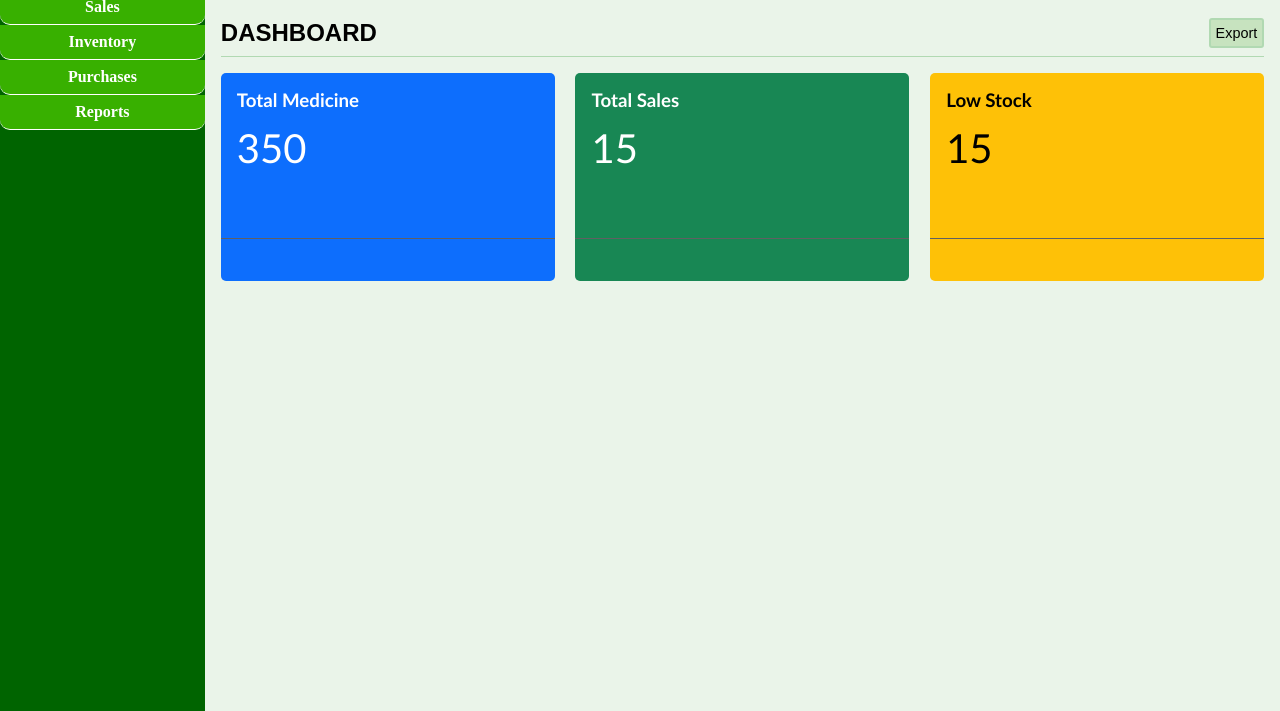
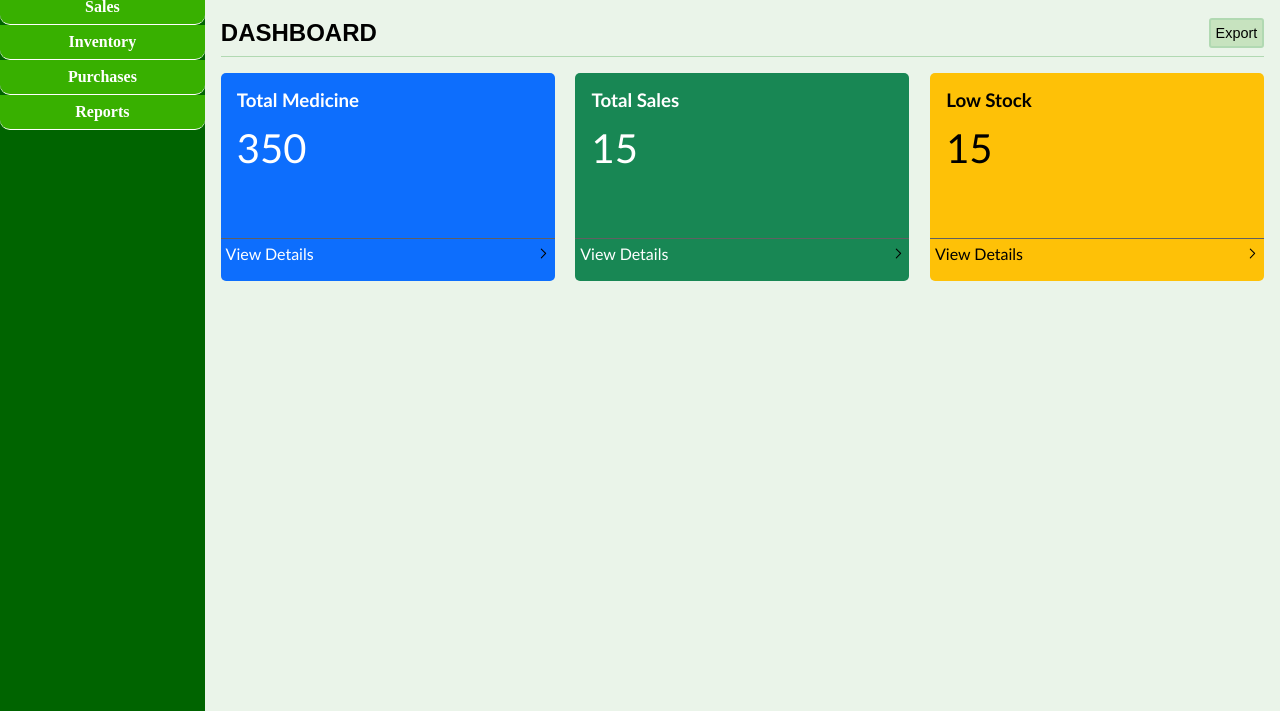
Before and after one commit to solorence/pharmacy-management, a plain HTML site: page index.html in a window 1280 px wide. Shown: the part 89-800 px from the top of the page. Drawn offline with Linux system fonts and the light colour scheme.

Commit message:
additions in dashboard

```diff
--- a/css/style.css
+++ b/css/style.css
@@ -166,6 +166,23 @@
     background-color:var(--low-stock);
 }
 
+.dashboard .section1 .card-footer {
+    display: flex;
+    justify-content:space-between;
+    align-items:center;
+    padding:0.3rem;
+}
+
+.dashboard .section1 .card-footer a{
+
+}
+
+.dashboard .section1 .card-footer svg{
+    width:4%;
+    height:100%;
+}
+
+
 
 /********************************************************************/
 
--- a/sidebar/dashboard.html
+++ b/sidebar/dashboard.html
@@ -18,6 +18,8 @@
         </div>
 
         <div class='card-footer'>
+            <a>View Details</a>
+            <svg  viewBox="0 0 24 24" fill="none" xmlns="http://www.w3.org/2000/svg" transform="matrix(-1, 0, 0, 1, 0, 0)"><g id="SVGRepo_bgCarrier" stroke-width="0"></g><g id="SVGRepo_tracerCarrier" stroke-linecap="round" stroke-linejoin="round"></g><g id="SVGRepo_iconCarrier"> <path d="M16 4L8 12L16 20" stroke="#000000" stroke-width="2" stroke-linecap="round" stroke-linejoin="round"></path> </g></svg>
 
         </div>
 
@@ -35,6 +37,8 @@
         </div>
 
         <div class='card-footer'>
+            <a>View Details</a>
+            <svg  viewBox="0 0 24 24" fill="none" xmlns="http://www.w3.org/2000/svg" transform="matrix(-1, 0, 0, 1, 0, 0)"><g id="SVGRepo_bgCarrier" stroke-width="0"></g><g id="SVGRepo_tracerCarrier" stroke-linecap="round" stroke-linejoin="round"></g><g id="SVGRepo_iconCarrier"> <path d="M16 4L8 12L16 20" stroke="#000000" stroke-width="2" stroke-linecap="round" stroke-linejoin="round"></path> </g></svg>
 
         </div>
 
@@ -52,7 +56,8 @@
         </div>
 
         <div class='card-footer'>
-
+            <a>View Details</a>
+            <svg  viewBox="0 0 24 24" fill="none" xmlns="http://www.w3.org/2000/svg" transform="matrix(-1, 0, 0, 1, 0, 0)"><g id="SVGRepo_bgCarrier" stroke-width="0"></g><g id="SVGRepo_tracerCarrier" stroke-linecap="round" stroke-linejoin="round"></g><g id="SVGRepo_iconCarrier"> <path d="M16 4L8 12L16 20" stroke="#000000" stroke-width="2" stroke-linecap="round" stroke-linejoin="round"></path> </g></svg>
         </div>
 
     </div>
```
